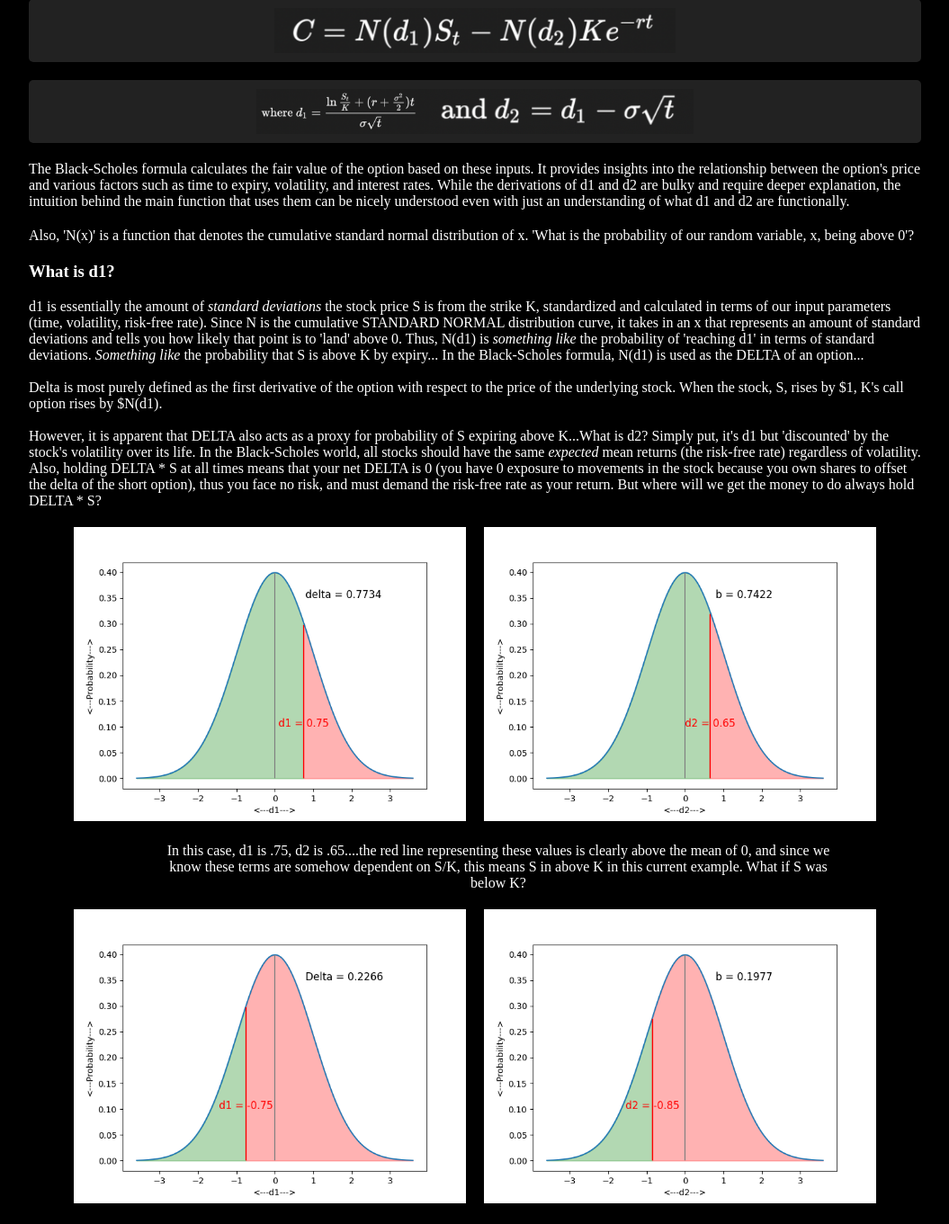
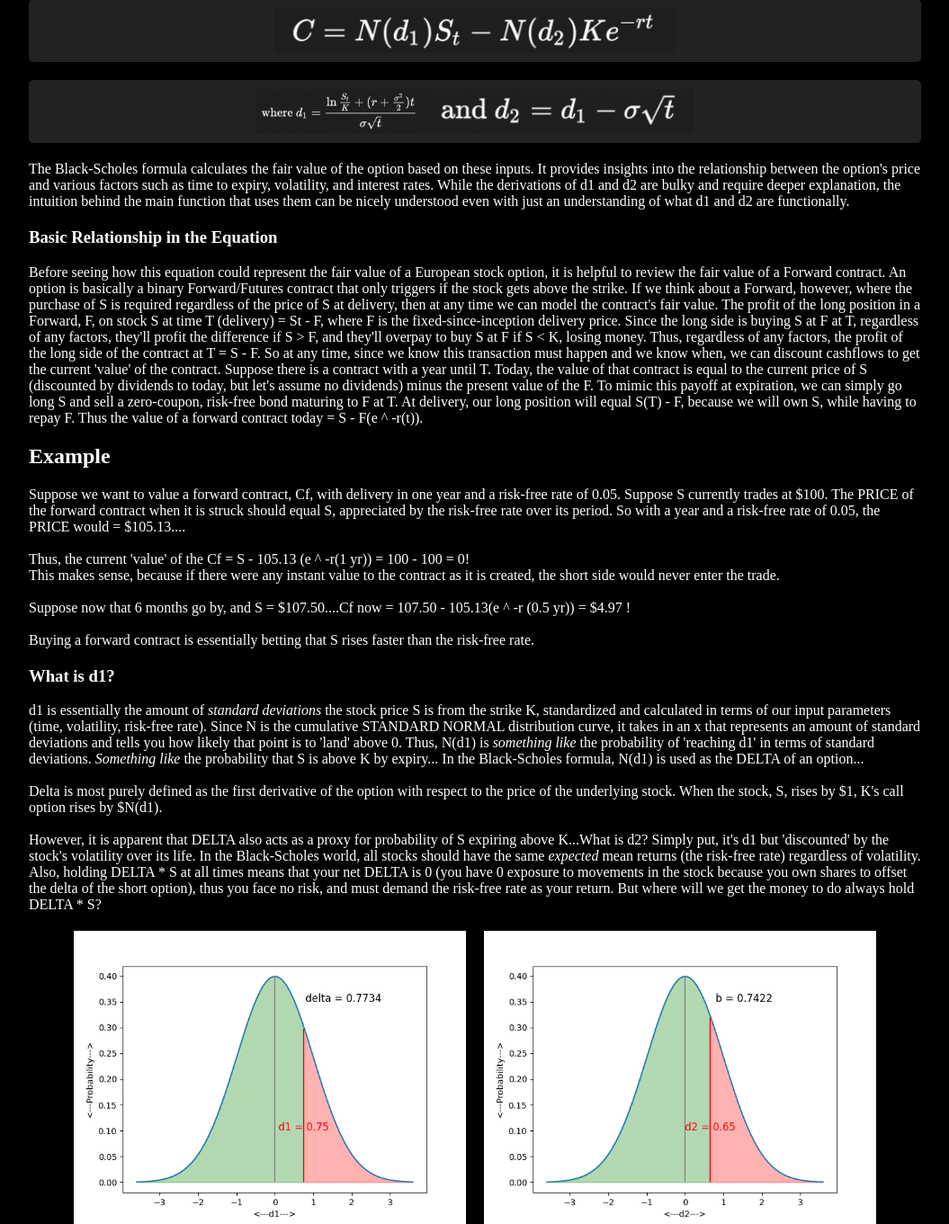
Before and after one commit to benmeyersUSC/iv_app, a Flask app: page /bsm in a window 1280 px wide. Shown: the part 320-1681 px from the top of the page at 90% size, without its empty margins (112-1167 px from the left). Run offline with Flask 3, Linux system fonts and the light colour scheme; parts of the project's set-up code (start-up, migrations or seed data) failed here and were passed over.

Commit message:
added some ML, forwards stuff

```diff
--- a/iv_app/app.py
+++ b/iv_app/app.py
@@ -201,7 +201,10 @@ def spyvixhome():
 
 @app.route("/spyvix/<year>", methods=["POST", "GET"])
 def spyvix(year):
-    return render_template('spy_vix_year.html', year=year)
+    load = spv.spy_vix_frame()
+    pred = round(load.knn_vix_bins(start=year, years=1) * 100, 2)
+    pred2 = round(load.knn_vix_understatement(start=year, years=1) * 100, 2)
+    return render_template('spy_vix_year.html', year=year, pred=pred, pred2=pred2)
 
 @app.route("/spyvix/range<years>/<year>", methods=["POST", "GET"])
 def spyvixrange(years, year):
@@ -211,7 +214,9 @@ def spyvixrange(years, year):
     load = spv.spy_vix_frame()
     load.graph_year_spy_vix(start=year, years=years)
     load.graph_year_iv_disc(start=year, years=years)
-    return render_template('spy_vix_year.html', year=f'{year}-{int(year)+years}')
+    pred = round(load.knn_vix_bins(start=year, years=years)*100, 2)
+    pred2 = round(load.knn_vix_understatement(start=year, years=years) * 100, 2)
+    return render_template('spy_vix_year.html', year=f'{year}-{int(year)+years}', pred=pred, pred2=pred2)
 
 @app.route("/spyvix/custom", methods=["POST", "GET"])
 def spyvixcustom():
--- a/iv_app/templates/bsm.html
+++ b/iv_app/templates/bsm.html
@@ -135,15 +135,50 @@
             into the relationship between the option's price and various factors such as time to expiry, volatility, and interest rates.
             While the derivations of d1 and d2 are bulky and require deeper explanation, the intuition behind the main
             function that uses them can be nicely understood even with just an understanding of what d1 and d2 are functionally.
-            </p><p>Also, 'N(x)' is a function that denotes the cumulative standard normal distribution of x. 'What is
-        the probability of our random variable, x, being above 0'?
+
+        <h3>Basic Relationship in the Equation</h3>
+        <p>
+            Before seeing how this equation could represent the fair value of a European stock option, it is helpful to review
+            the fair value of a Forward contract. An option is basically a binary Forward/Futures contract that only triggers if the stock gets above the strike.
+            If we think about a Forward, however, where the purchase of S is required regardless of the price of S at delivery, then at any time we can model the contract's fair value.
+            The profit of the long position in a Forward, F, on stock S at time T (delivery) = St - F, where F is the fixed-since-inception
+            delivery price. Since the long side is buying S at F at T, regardless of any factors, they'll profit the difference
+            if S > F, and they'll overpay to buy S at F if S < K, losing money. Thus, regardless of any factors, the profit of the long side of the
+            contract at T = S - F. So at any time, since we know this transaction must happen and we know when, we can discount cashflows
+            to get the current 'value' of the contract. Suppose there is a contract with a year until T. Today, the
+            value of that contract is equal to the current price of S (discounted by dividends to today, but let's assume no dividends) minus
+            the present value of the F. To mimic this payoff at expiration, we can simply go long S and sell a zero-coupon, risk-free bond maturing to F at T. At delivery,
+            our long position will equal S(T) - F, because we will own S, while having to repay F. Thus the value of a forward contract today =
+            S - F(e ^ -r(t)).
+        </p>
+        <h2>Example</h2>
+        <p>
+            Suppose we want to value a forward contract, Cf, with delivery in one year and a risk-free rate of 0.05. Suppose S currently trades
+            at $100. The PRICE of the forward contract when it is struck should equal S, appreciated by the risk-free rate over its period. So with a year and
+            a risk-free rate of 0.05, the PRICE would = $105.13....
+            <br><br>
+            Thus, the current 'value' of the Cf = S - 105.13 (e ^ -r(1 yr)) = 100 - 100 = 0!
+            <br> This makes sense, because if there were any instant value to the contract as it is created, the short side would never enter the trade.
+            <br><br>
+            Suppose now that 6 months go by, and S = $107.50....Cf now = 107.50 - 105.13(e ^ -r (0.5 yr)) = $4.97 !
+            <br><br>
+            Buying a forward contract is essentially betting that S rises faster than the risk-free rate.
+        </p>
+
+
+        </p><p>
 
             </p>
         <h3>What is d1? </h3>
         <p>d1 is essentially the amount of <i>standard deviations</i> the stock price S is from the strike K,
             standardized and calculated in terms of our input parameters (time, volatility, risk-free rate).
             Since N is the cumulative STANDARD NORMAL distribution curve, it takes in an x that represents an amount of
-            standard deviations and tells you how likely that point is to 'land' above 0. Thus, N(d1) is <i>something like</i> the
+            standard deviations and tells you how likely that point is to 'land' above 0.
+
+<!--            'N(x)' is a function that denotes the cumulative standard normal distribution of x. 'What is-->
+<!--        the probability of our random variable, x, being above 0'?-->
+
+            Thus, N(d1) is <i>something like</i> the
             probability of 'reaching d1' in terms of standard deviations. <i>Something like</i> the probability that S is above K by expiry...
             In the Black-Scholes formula, N(d1) is used as the DELTA of an option...<br><br>
 
--- a/iv_app/templates/spy_vix_year.html
+++ b/iv_app/templates/spy_vix_year.html
@@ -56,6 +56,9 @@
 </head>
 <body>
     <h1>SPY-VIX {{year}}</h1>
+    <h2>trailing vol as a VIX (bin) predictor = {{pred}}% accurate</h2>
+    <h2>VIX as an overstatement predictor = {{pred2}}% accurate</h2>
+
     <div class="image-container">
             <div class="image">
                 <h2>Price</h2>
--- a/requirements.txt
+++ b/requirements.txt
@@ -14,6 +14,7 @@ html5lib==1.1
 idna==3.6
 itsdangerous==2.1.2
 Jinja2==3.1.3
+joblib==1.4.0
 kiwisolver==1.4.5
 lxml==5.2.1
 MarkupSafe==2.1.5
@@ -28,10 +29,12 @@ pyparsing==3.1.2
 python-dateutil==2.9.0.post0
 pytz==2024.1
 requests==2.31.0
+scikit-learn==1.4.2
 scipy==1.13.0
 setuptools==69.2.0
 six==1.16.0
 soupsieve==2.5
+threadpoolctl==3.4.0
 tzdata==2024.1
 urllib3==2.2.1
 webencodings==0.5.1
```
Also changed, not shown: iv_app/tools/spy_vix_unpacker.py (+64 -2 lines).
